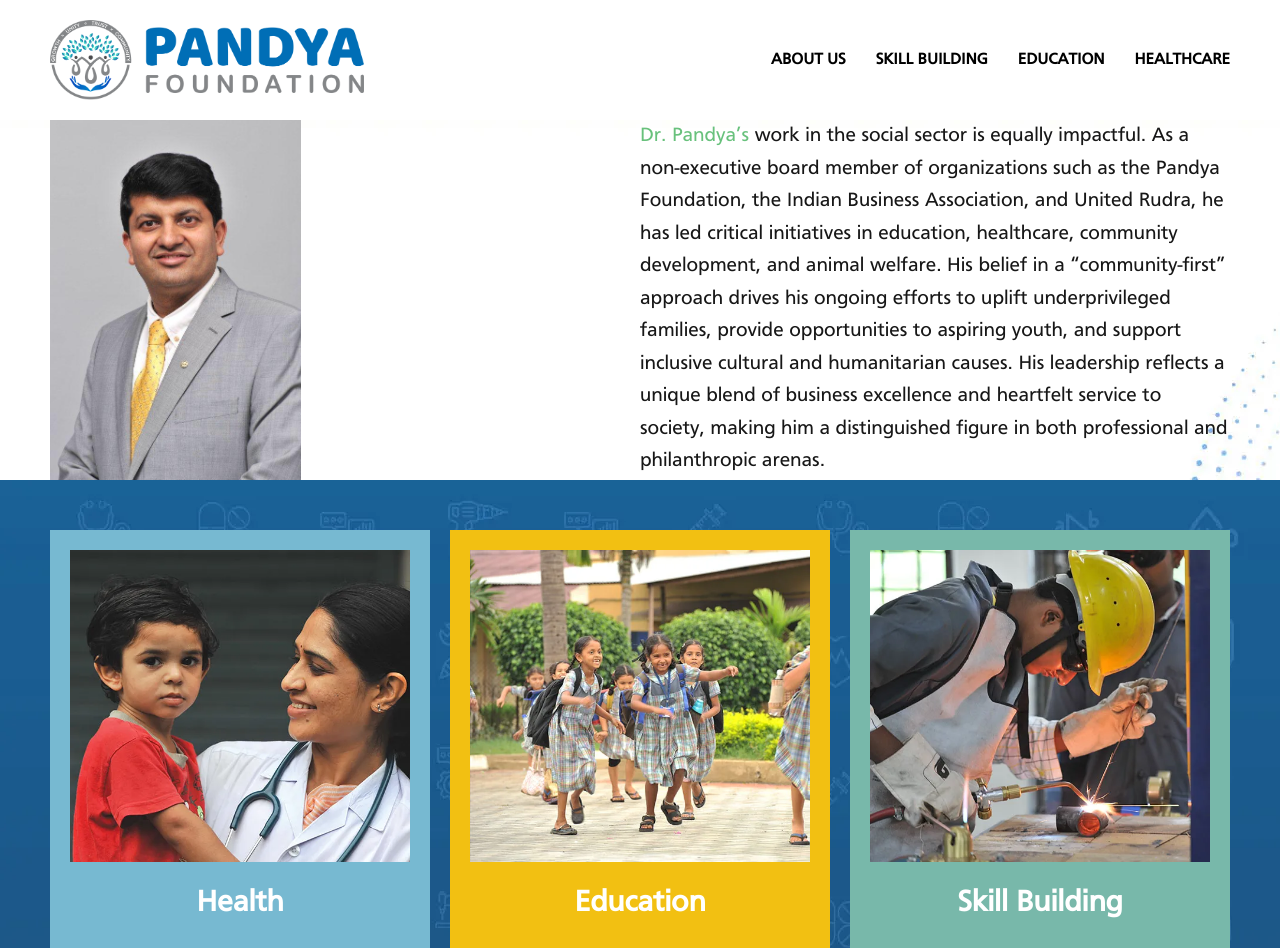
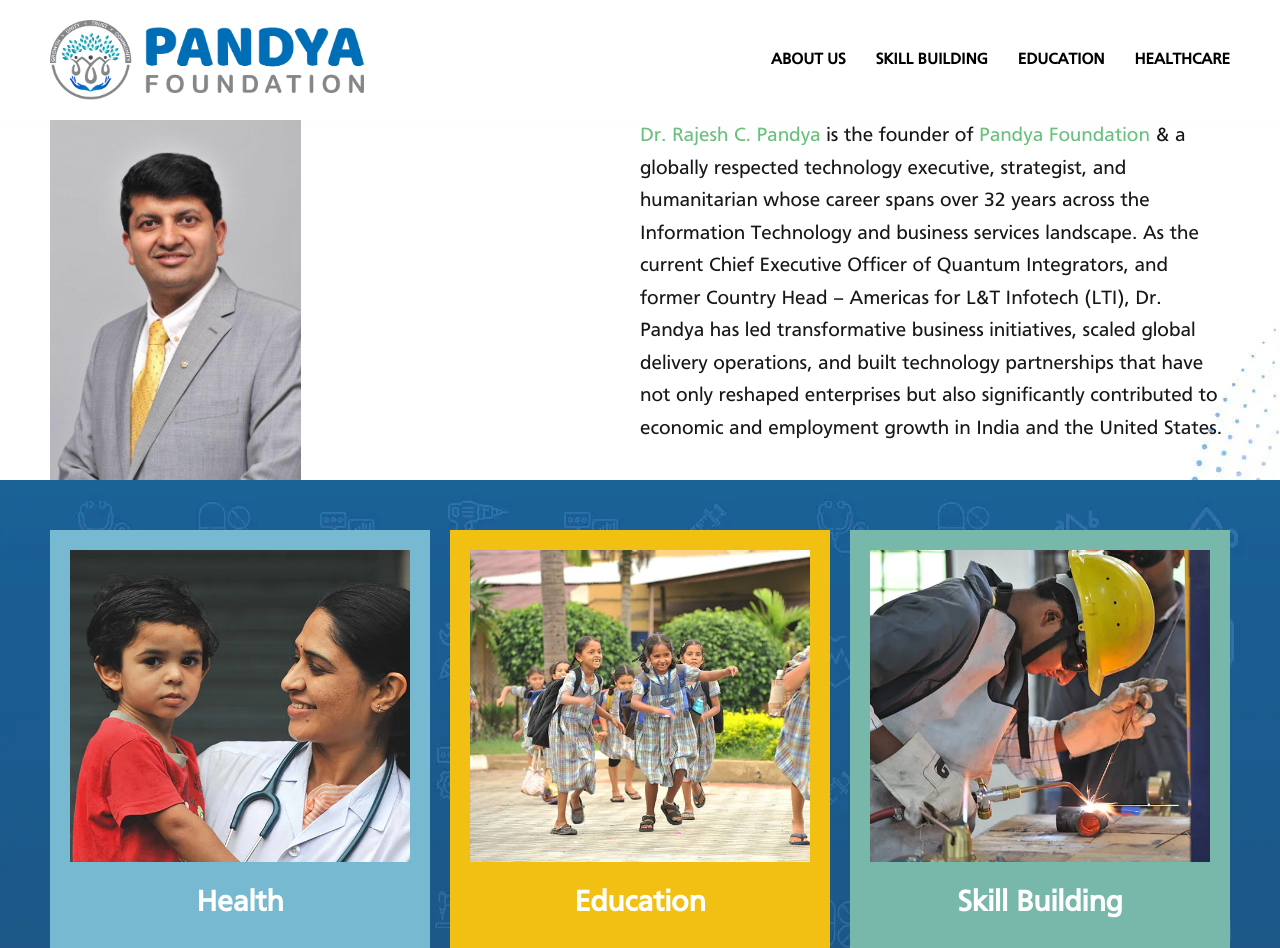
Before and after one commit to RahulRaj00795/Org, a Next.js app: page / in a window 1280 px wide. Shown: the top 948 px of the page. Built offline with nearby package versions, Linux system fonts and the light colour scheme.

Commit message:
changed file

```diff
--- a/src/app/components/Intro.jsx
+++ b/src/app/components/Intro.jsx
@@ -1,42 +1,45 @@
-'use client';
+"use client";
 
-import React, { useState, useEffect, useRef } from 'react';
-import { color, motion } from 'framer-motion';
+import React, { useState, useEffect, useRef } from "react";
+import { color, motion } from "framer-motion";
+import { Carousel } from "antd";
 
 const Intro = () => {
-
-
-
   const [inView, setInView] = useState(false);
   const ref = useRef(null);
 
-
   const data = [
     {
-      img: '/images/healthb.webp',
-      title: 'Health',
-      desc: 'The Trust is committed to bringing the benefits of advanced medical technology to the disadvantaged and the needy. Its wide-ranging initiatives in south Gujarat and in Mumbai are extending a lifeline of hope to those in need.',
-      link: '/health-care',
-      color: '#77B9D1',
+      img: "/images/healthb.webp",
+      title: "Health",
+      desc: "The Pandya Foundation is committed to bringing the benefits of advanced medical technology to the disadvantaged and the needy. Its wide-ranging initiatives in south Gujarat and in Mumbai are extending a lifeline of hope to those in need.",
+      link: "/health-care",
+      color: "#77B9D1",
     },
     {
-      img: '/images/edub.jpg',
-      title: 'Education',
-      desc: 'The Trust promotes education by setting up schools in rural and urban India, with special emphasis on creating learning opportunities for the girl child. Its schools in south Gujarat cater largely to children from the disadvantaged sections of society.',
-      link: '/education',
-      color: '#F2C012',
+      img: "/images/edub.jpg",
+      title: "Education",
+      desc: "The Pandya Foundation promotes education by setting up schools in rural and urban India, with special emphasis on creating learning opportunities for the girl child. Its schools in south Gujarat cater largely to children from the disadvantaged sections of society.",
+      link: "/education",
+      color: "#F2C012",
     },
     {
-      img: '/images/skillb.jpg',
-      title: 'Skill Building',
-      desc: 'The Trust is the first to introduce the concept of skill training to villages in south Gujarat. Since inception, has over 2500 male students and 1100 female students have graduated from the Anil Naik Technical Training Centre. Most of those trained have found gainful employment',
-      link: '/skill-building',
-      color: '#78B8AA',
+      img: "/images/skillb.jpg",
+      title: "Skill Building",
+      desc: "The Pandya Foundation is the first to introduce the concept of skill training to villages in south Gujarat. Since inception, has over 500 male students and 100 female students have graduated from various colleges of maharashtra.  ",
+      link: "/skill-building",
+      color: "#78B8AA",
     },
+  ];
 
-  ]
-
-
+  const items = [
+    {
+      img: "/b1.jpg",
+    },
+    {
+      img: "/b2.jpg",
+    },
+  ];
 
   useEffect(() => {
     const observer = new IntersectionObserver(
@@ -57,59 +60,68 @@ const Intro = () => {
 
   return (
     <>
-    <div ref={ref} className='intro'>
+      {/* AntD Carousel at the top */}
+      {/* <Carousel autoplay dots={true} effect="fade" className="mb-10">
+        {data.map((item, index) => (
+          <div key={index} className="h-[400px] relative">
+            <img
+              src={item.img}
+              alt={item.title}
+              className="w-full h-full object-cover"
+            />
+          </div>
+        ))}
+      </Carousel> */}
+
+      <div ref={ref} className="intro">
         <div className="flex justify-center items-center gap-8 ">
-
-   <div className='flex  max-w-[1200px]  mx-[50px]'>
+          <div className="flex  max-w-[1200px]  mx-[50px]">
             {/* Image - Left to center */}
             <motion.div
-          initial={{ x: '-100%', opacity: 0 }}
+              initial={{ x: "-100%", opacity: 0 }}
               animate={inView ? { x: 0, opacity: 1 } : {}}
-          transition={{ duration: 0.8, ease: 'easeOut' }}
-          className=' w-full'
-
+              transition={{ duration: 0.8, ease: "easeOut" }}
+              className=" w-full"
             >
-          <img
-            src="/images/person.jpg"
-            alt=""
-            className=" h-[360px]  "
-          />
+              <img src="/images/person.jpg" alt="" className=" h-[360px]  " />
             </motion.div>
 
             {/* Text - Right to center */}
             <motion.div
               className=" w-full leading-relaxed text-[20px]"
-          initial={{ x: '100%', opacity: 0 }}
+              initial={{ x: "100%", opacity: 0 }}
               animate={inView ? { x: 0, opacity: 1 } : {}}
-          transition={{ duration: 0.8, ease: 'easeOut' }}
-
-
+              transition={{ duration: 0.8, ease: "easeOut" }}
             >
-          <a href="" className='text-[#68C17C]'>Dr. Pandya’s</a> work in the social sector is equally impactful. As a
-
-          non-executive board member of organizations such as the Pandya
-          Foundation, the Indian Business Association, and United Rudra, he has
-          led critical initiatives in education, healthcare, community
-          development, and animal welfare. His belief in a “community-first”
-          approach drives his ongoing efforts to uplift underprivileged
-          families, provide opportunities to aspiring youth, and support
-          inclusive cultural and humanitarian causes. His leadership reflects a
-          unique blend of business excellence and heartfelt service to society,
-          making him a distinguished figure in both professional and
-          philanthropic arenas.
+              <a href="" className="text-[#68C17C]">
+                Dr. Rajesh C. Pandya
+              </a>{" "}
+              is the founder of{" "}
+              <a href="" className="text-[#68C17C]">
+                Pandya Foundation
+              </a>{" "}
+              & a globally respected technology executive, strategist, and
+              humanitarian whose career spans over 32 years across the
+              Information Technology and business services landscape. As the
+              current Chief Executive Officer of Quantum Integrators, and former
+              Country Head – Americas for L&T Infotech (LTI), Dr. Pandya has led
+              transformative business initiatives, scaled global delivery
+              operations, and built technology partnerships that have not only
+              reshaped enterprises but also significantly contributed to
+              economic and employment growth in India and the United States.
+              <p></p>
             </motion.div>
           </div>
-
         </div>
       </div>
 
-    <div className='banner py-[50px]'>
+      <div className="banner py-[50px]">
         <div className="flex justify-center items-center gap-8  ">
-        <div className='flex  max-w-[1200px] justify-between w-full gap-[20px]  mx-[50px] flex-wrap lg:flex-nowrap '>
-
-          {
-            data.map((item, index) => (
-              <div key={index} className={`w-full p-[20px]`}
+          <div className="flex  max-w-[1200px] justify-between w-full gap-[20px]  mx-[50px] flex-wrap lg:flex-nowrap ">
+            {data.map((item, index) => (
+              <div
+                key={index}
+                className={`w-full p-[20px]`}
                 style={{ backgroundColor: item.color }}
               >
                 <div className="w-full  justify-center">
@@ -123,24 +135,20 @@ const Intro = () => {
                   <h2 className="text-3xl font-bold text-center my-6  text-[#fff]">
                     {item.title}
                   </h2>
-                  <p className="text-center">
-                    {item.desc}
-                  </p>
-
-                </div >
-     <div className='flex justify-center'>
-
-      <a  href={item.link} className="text-center bg-[#1C5888] py-[10px] px-[20px] rounded-[6px] text-[#fff]">
-
+                  <p className="text-center">{item.desc}</p>
+                </div>
+                <div className="flex justify-center">
+                  <a
+                    href={item.link}
+                    className="text-center bg-[#1C5888] py-[10px] px-[20px] rounded-[6px] text-[#fff]"
+                  >
                     Learn More
                   </a>
                 </div>
               </div>
-            ))
-          }
+            ))}
           </div>
         </div>
-
       </div>
     </>
   );
```
Lines whose indentation alone changed are shown as unchanged.
